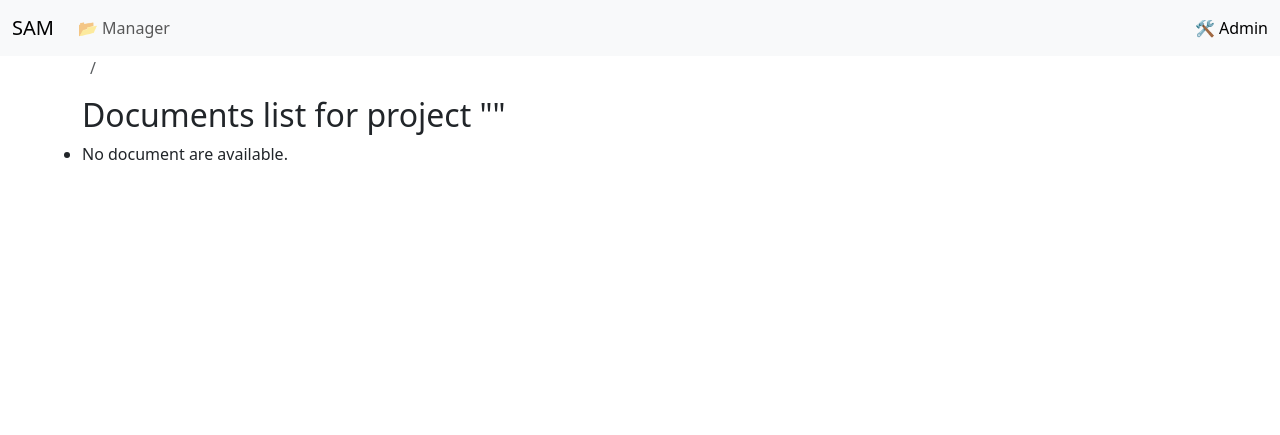
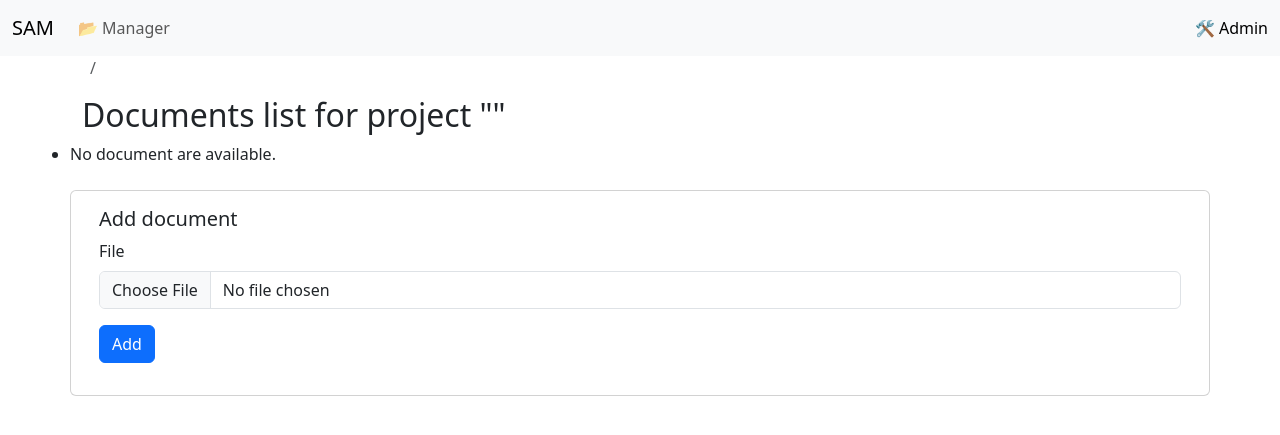
Before and after one commit to yurivital/sam, a Django app: template sam/manager/templates/manager/project_detail.html in a window 1280 px wide. Shown: the top 435 px of the page. Run offline with Django 4.2, Linux system fonts and the light colour scheme; the template is opened without the code that fills it: values that come from a table or form of the project are taken from there, others are empty; some libraries are stand-ins or nearby versions.

Commit message:
File upload (#11)
* From for document addition

* File upload implemented with footprint

```diff
--- a/pyproject.toml
+++ b/pyproject.toml
@@ -6,7 +6,7 @@ authors = ["Yuri Vital <vital.systm@gmail.com>"]
 readme = "README.md"
 
 [tool.poetry.dependencies]
-python = "^3.9"
+python = "^3.11"
 Django = "^4.1.3"
 django-bootstrap5 = "^22.1"
 
--- a/sam/manager/models.py
+++ b/sam/manager/models.py
@@ -1,3 +1,4 @@
+import uuid
 from django.db import models
 
 
@@ -31,6 +32,8 @@ class Document(models.Model):
 
     project = models.ForeignKey(Project, on_delete=models.CASCADE, related_name="documents")
     name = models.CharField(max_length=255)
+    stored_id = models.UUIDField(default=uuid.uuid4())
+    footprint = models.CharField(max_length=255, default="NO-FOOTPRINT")
 
     def __str__(self) -> str:
         return self.name
--- a/sam/manager/templates/manager/project_detail.html
+++ b/sam/manager/templates/manager/project_detail.html
@@ -1,17 +1,33 @@
-{% extends 'base.html' %} {% block breadcrumbs %}
+{% extends 'base.html' %} {% load django_bootstrap5 %} {% block breadcrumbs %}
 <li class="breadcrumb-item active" aria-current="page">
   {{ project.entity.name }}
 </li>
 <li class="breadcrumb-item active" aria-current="page">{{ project.name }}</li>
 {% endblock%} {% block content %}
 <h2>Documents list for project "{{ project.name}}"</h2>
-<ul>
+
+<ul class="list-group list-group-flush">
   {% for document in project.documents.all %}
-  <li>
+  <li class="list-group-item">
     <a href="#">{{ document.name }}</a>
   </li>
   {% empty %}
   <li>No document are available.</li>
   {% endfor %}
 </ul>
+
+<div class="card mt-4">
+  <div class="card-body">
+    <h5 class="card-title">Add document</h5>
+    <form
+      action="{% url 'manager:project' project.id %}"
+      method="post"
+      enctype="multipart/form-data"
+      clas="form"
+    >
+      {% csrf_token %} {% bootstrap_form form layout="horizontal" %}
+      {% bootstrap_button button_type="submit" content="Add" %}
+    </form>
+  </div>
+</div>
 {% endblock %}
--- a/sam/manager/urls.py
+++ b/sam/manager/urls.py
@@ -8,7 +8,7 @@ urlpatterns = [
     path("entity/<int:pk>/", views.EntityDetailView.as_view(), name="entity"),
     path(
         "entity/project/<int:pk>/",
-        views.ProjectDetailView.as_view(),
+        views.ProjectView.as_view(),
         name="project",
     ),
 ]
--- a/sam/manager/views.py
+++ b/sam/manager/views.py
@@ -1,6 +1,10 @@
-from django.shortcuts import render, get_object_or_404
-from django.views import generic
+from django.views import generic, View
+from django import forms
+from django.urls import reverse
+from django.views.generic import FormView
+from django.views.generic.detail import SingleObjectMixin
 from .models import Document, Entity, Project
+from .files import store_file
 
 
 class EntityListView(generic.ListView):
@@ -12,5 +16,48 @@ class EntityDetailView(generic.DetailView):
     model = Entity
 
 
+class AddDocumentForm(forms.ModelForm):
+    project = forms.ModelChoiceField(queryset=Project.objects.all(), widget=forms.HiddenInput())
+    file = forms.FileField()
+
+    class Meta:
+        model = Document
+        fields = ["project", "file"]
+
+
 class ProjectDetailView(generic.DetailView):
     model = Project
+
+    def get_context_data(self, **kwargs):
+        context = super().get_context_data(**kwargs)
+        context["form"] = AddDocumentForm(initial={"project": context["object"].id})
+        return context
+
+
+class AddDocumentFormView(SingleObjectMixin, FormView):
+    model = Document
+    form_class = AddDocumentForm
+
+    def post(self, request, *args, **kwargs):
+        form = self.get_form()
+        if form.is_valid():
+            file = store_file(request.FILES["file"])
+            user_file_name = form.cleaned_data["file"].name
+            self.object = Document.objects.create(
+                name=user_file_name, stored_id=file[0], footprint=file[1], project=form.cleaned_data["project"]
+            )
+
+            return super().post(request, *args, **kwargs)
+
+    def get_success_url(self):
+        return reverse("manager:project", kwargs={"pk": self.object.project.id})
+
+
+class ProjectView(View):
+    def get(self, request, *args, **kwargs):
+        view = ProjectDetailView.as_view()
+        return view(request, *args, **kwargs)
+
+    def post(self, request, *args, **kwargs):
+        view = AddDocumentFormView.as_view()
+        return view(request, *args, **kwargs)
--- a/sam/sam/settings.py
+++ b/sam/sam/settings.py
@@ -27,6 +27,7 @@ DEBUG = True
 
 ALLOWED_HOSTS = []
 
+ROOT_DOCUMENTS = "./documents"
 
 # Application definition
 
@@ -108,7 +109,7 @@ AUTH_PASSWORD_VALIDATORS = [
 
 LANGUAGE_CODE = "en-us"
 
-TIME_ZONE = "UTC"
+TIME_ZONE = "Europe/Paris"
 
 USE_I18N = True
 
```
Also changed, not shown: sam/manager/files.py (added, +18 -0 lines), .github/workflows/github-actions-main.yml, sam/manager/migrations/0003_alter_entity_options_document_footprint_and_more.py (added), 1 other file.
